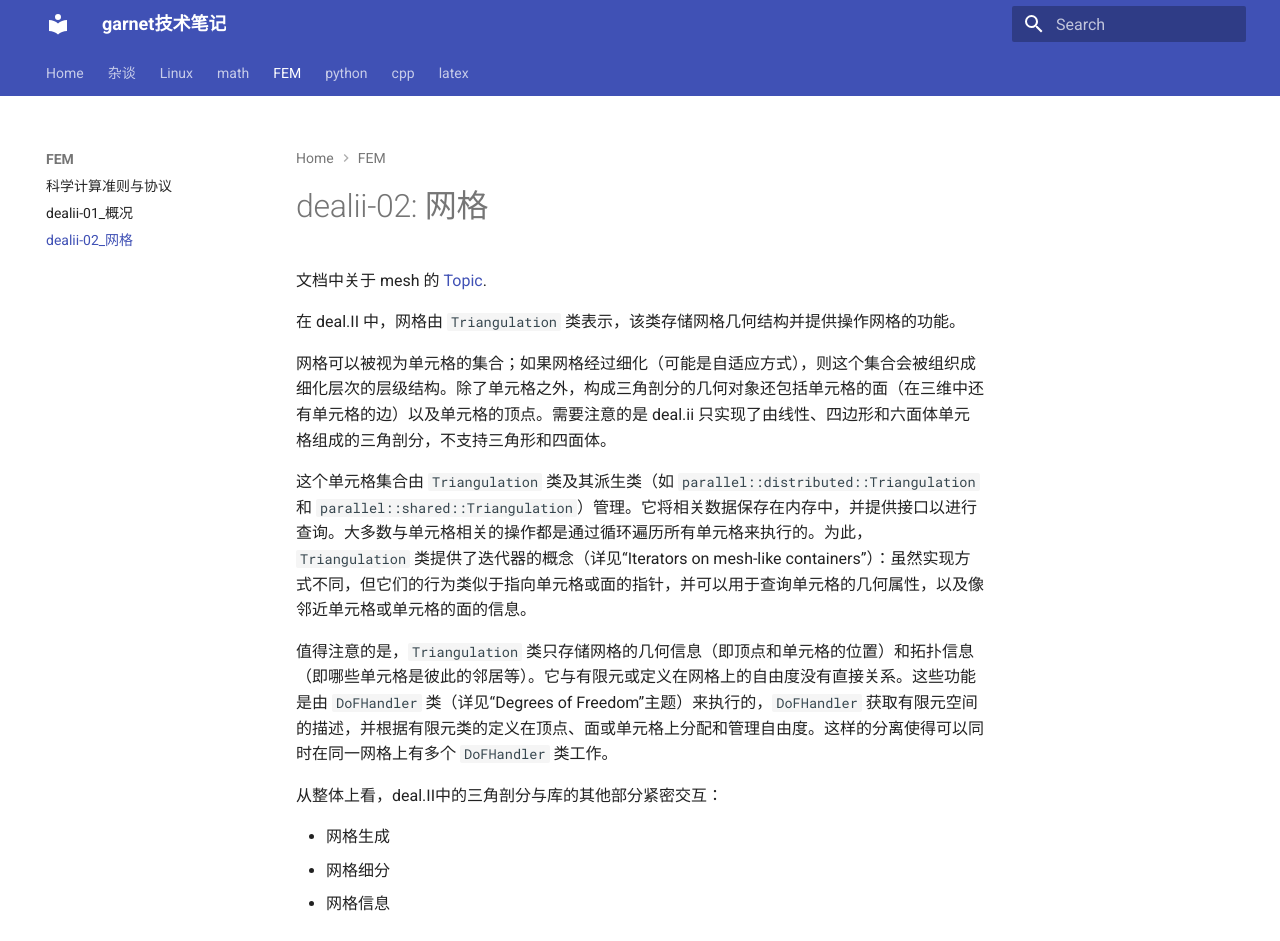
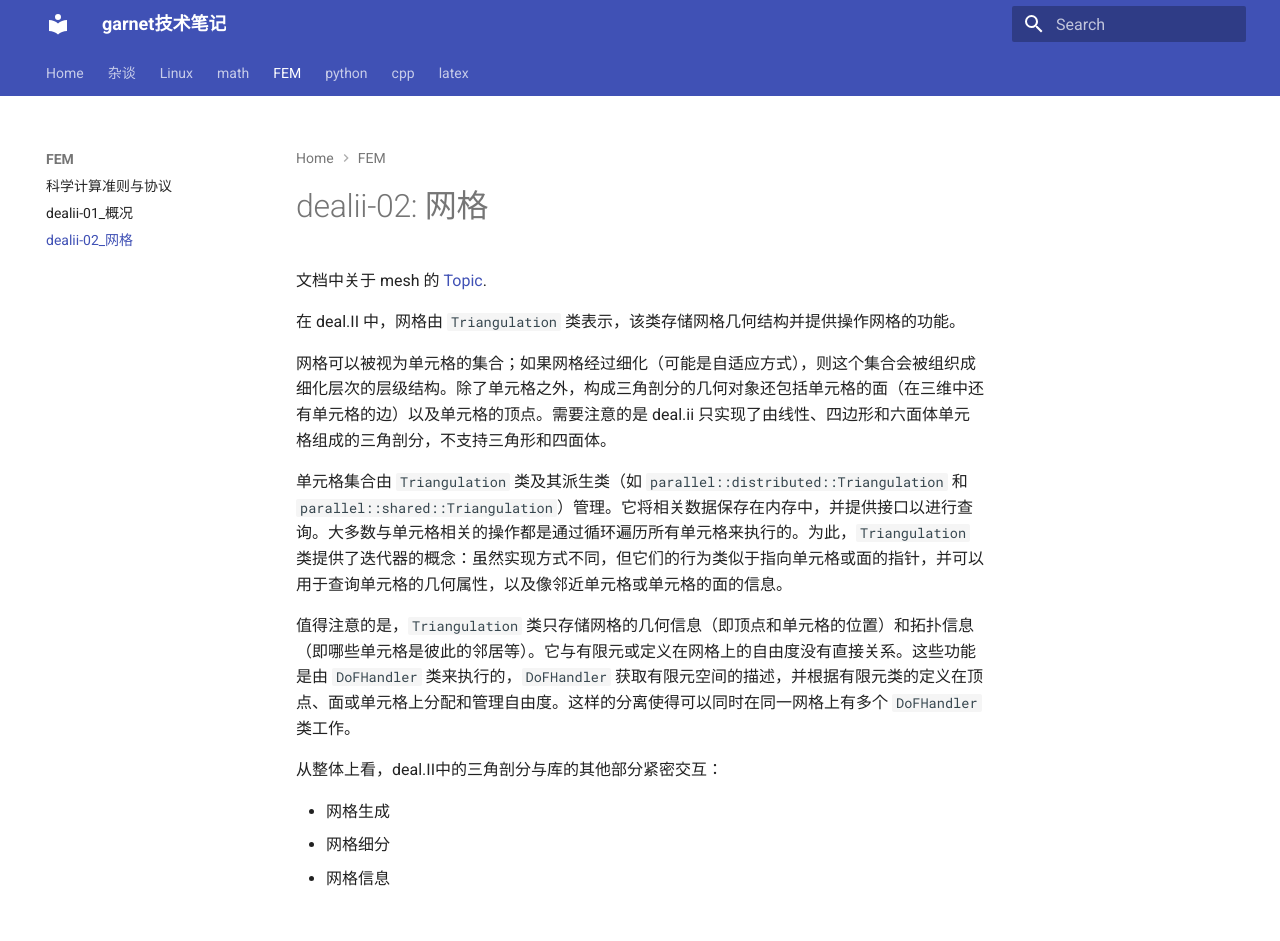
Before and after one commit to ymma98/technotes, an MkDocs documentation site: the page built from docs/FEM/dealii-02_网格.md, in a window 1280 px wide and 941 px high. Built offline with MkDocs 1.6.1 and Material for MkDocs 9.7.7, drawn with Linux system fonts in a browser that asks for light colours.

Commit message:
docs/FEM/dealii-02_网格.md updated from https://stackedit.cn/

```diff
--- a/docs/FEM/dealii-02_网格.md
+++ b/docs/FEM/dealii-02_网格.md
@@ -6,9 +6,9 @@
 
 网格可以被视为单元格的集合；如果网格经过细化（可能是自适应方式），则这个集合会被组织成细化层次的层级结构。除了单元格之外，构成三角剖分的几何对象还包括单元格的面（在三维中还有单元格的边）以及单元格的顶点。需要注意的是 deal.ii 只实现了由线性、四边形和六面体单元格组成的三角剖分，不支持三角形和四面体。
 
-这个单元格集合由 `Triangulation` 类及其派生类（如 `parallel::distributed::Triangulation` 和 `parallel::shared::Triangulation`）管理。它将相关数据保存在内存中，并提供接口以进行查询。大多数与单元格相关的操作都是通过循环遍历所有单元格来执行的。为此，`Triangulation` 类提供了迭代器的概念（详见“Iterators on mesh-like containers”）：虽然实现方式不同，但它们的行为类似于指向单元格或面的指针，并可以用于查询单元格的几何属性，以及像邻近单元格或单元格的面的信息。
+单元格集合由 `Triangulation` 类及其派生类（如 `parallel::distributed::Triangulation` 和 `parallel::shared::Triangulation`）管理。它将相关数据保存在内存中，并提供接口以进行查询。大多数与单元格相关的操作都是通过循环遍历所有单元格来执行的。为此，`Triangulation` 类提供了迭代器的概念：虽然实现方式不同，但它们的行为类似于指向单元格或面的指针，并可以用于查询单元格的几何属性，以及像邻近单元格或单元格的面的信息。
 
-值得注意的是，`Triangulation` 类只存储网格的几何信息（即顶点和单元格的位置）和拓扑信息（即哪些单元格是彼此的邻居等）。它与有限元或定义在网格上的自由度没有直接关系。这些功能是由 `DoFHandler` 类（详见“Degrees of Freedom”主题）来执行的，`DoFHandler` 获取有限元空间的描述，并根据有限元类的定义在顶点、面或单元格上分配和管理自由度。这样的分离使得可以同时在同一网格上有多个 `DoFHandler` 类工作。
+值得注意的是，`Triangulation` 类只存储网格的几何信息（即顶点和单元格的位置）和拓扑信息（即哪些单元格是彼此的邻居等）。它与有限元或定义在网格上的自由度没有直接关系。这些功能是由 `DoFHandler` 类来执行的，`DoFHandler` 获取有限元空间的描述，并根据有限元类的定义在顶点、面或单元格上分配和管理自由度。这样的分离使得可以同时在同一网格上有多个 `DoFHandler` 类工作。
 
 从整体上看，deal.II中的三角剖分与库的其他部分紧密交互：
 
```
Also changed, not shown: other parts of docs/FEM/dealii-02_网格.md (+3 -3 lines).
